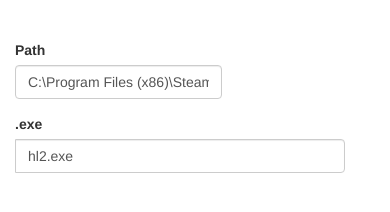
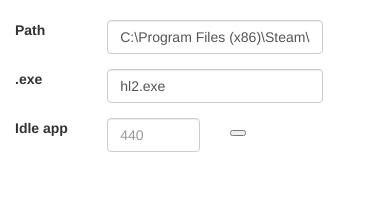
Before and after one commit to darwinfv/Steam-Idler, a website: page index.html in a window 390 px wide. Drawn offline with nearby package versions, Linux system fonts and the light colour scheme.

Commit message:
Fixed responsiveness

```diff
--- a/index.html
+++ b/index.html
@@ -2,14 +2,10 @@
 <html lang="en">
   <head>
     <meta charset="utf-8">
-    <meta http-equiv="X-UA-Compatible" content="IE=edge">
-    <meta name="viewport" content="width=device-width, initial-scale=1">
     <title>Steam Idler</title>
 
     <!-- Bootstrap -->
     <link href="css/bootstrap.min.css" rel="stylesheet">
-    <!-- Mobile -->
-    <meta name="viewport" content="width=device-width, initial-scale=1">
     <!-- jQuery (necessary for Bootstrap's JavaScript plugins) -->
     <script src="https://ajax.googleapis.com/ajax/libs/jquery/1.12.4/jquery.min.js"></script>
     <!-- Include all compiled plugins (below), or include individual files as needed -->
@@ -28,26 +24,42 @@
       });
     </script>
 
+    <style>
+      .container { width: 399px !important;
+    </style>
+
   </head>
 
   <body>
-    <br><br>
+    <br>
     <div class="row container">
 
-      <div class="col-sm-6">
-        <form class="form-inline">
+      <div class="col-xs-12">
+        <form class="form-horizontal">
           <div class="form-group">
-            <label>Path</label>
-            <input id="path" type="text" class="form-control" name="path" value="C:\Program Files (x86)\Steam\steamapp\common\Team Fortress 2\">
+            <label class="control-label col-xs-3">Path</label>
+            <div class="col-xs-8">
+              <input name="path" type="text" class="form-control" id="path" value="C:\Program Files (x86)\Steam\steamapp\common\Team Fortress 2\">
+            </div>
           </div>
-          <div class="input-group">
-            <label>.exe</label>
-            <input id="exe" type="text" class="form-control" name="exe" value="hl2.exe">
+          <div class="form-group">
+            <label class="control-label col-xs-3">.exe</label>
+            <div class="col-xs-8">
+              <input name="exe" type="text" class="form-control" id="exe" value="hl2.exe">
+            </div>
+          </div>
+          <div class="form-group">
+            <label class="control-label col-xs-3">Idle app</label>
+            <div class="col-xs-4">
+              <input name="appid" type="text" class="form-control" id="appid" placeholder="440">
+            </div>
+            <div class="col-xs-4">
+            <button type="button"
+            </div>
           </div>
         </form>
-      </div>
 
-      <div class="col-sm-6">
+
 
       </div>
 
--- a/main.js
+++ b/main.js
@@ -13,7 +13,7 @@
   let win;
 
   function createWindow () {
-    win = new BrowserWindow({width: 400, height: 600});
+    win = new BrowserWindow({width: 400, height: 400});
     win.loadFile('index.html');
 
     win.webContents.openDevTools();
```
